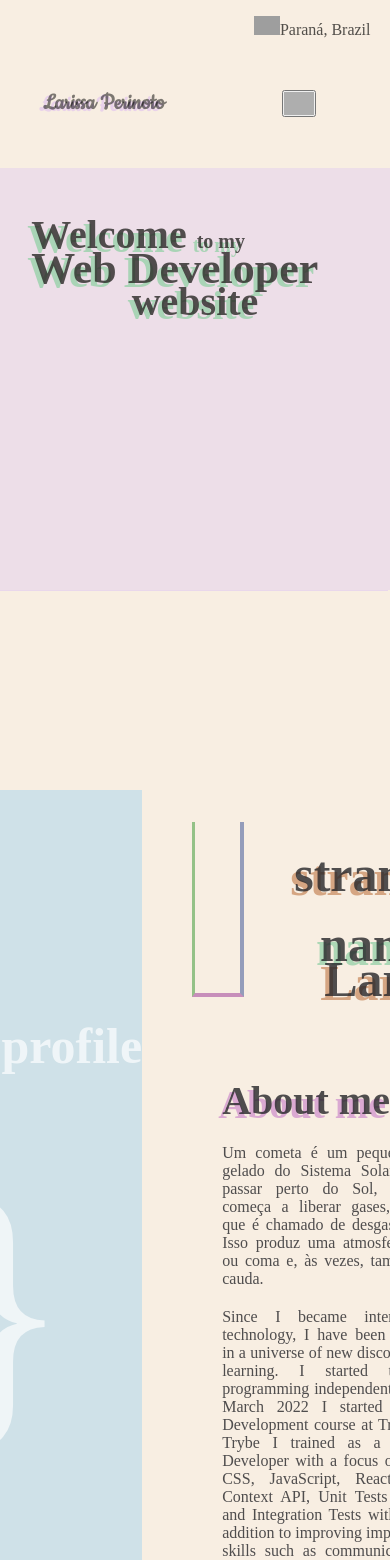
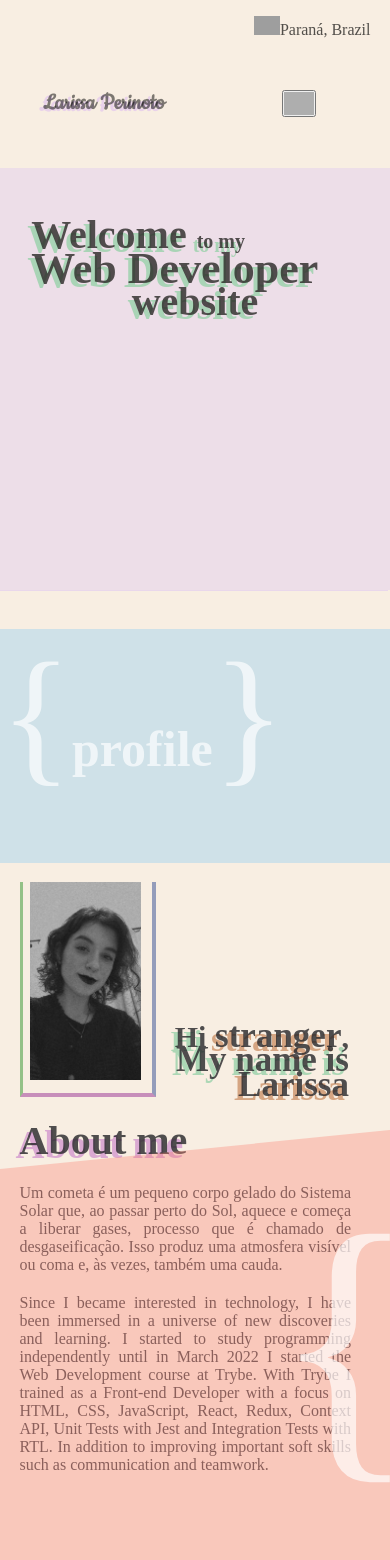
Before and after one commit to larissaperinoto/portfolio, a React (Create React App) app: page / in a window 390 px wide. Shown: the top 1560 px of the page. Built offline with nearby package versions, Linux system fonts and the light colour scheme; grey boxes are pictures that could not be loaded.

Commit message:
Adiciona responsividade na seção about.

```diff
--- a/src/components/About.js
+++ b/src/components/About.js
@@ -6,10 +6,9 @@ export default function About() {
   return (
     <section id="about">
       <div className="about-background whiteTextColor ">
-        <p>{`{`}<span>profile</span></p>
-        <p>{`}`}</p>
+        <p>{`{`}<span>profile</span>{`}`}</p>
       </div>
-      <div>
+      <div className="about_infos">
         <div className="about-profile">
           <div className="about-profile-background">
             <img src={ Profile } alt="Larissa's profile" />
--- a/src/css/about.css
+++ b/src/css/about.css
@@ -2,15 +2,20 @@
   display: flex;
   align-items: center;
   justify-content: center;
-  margin-top: 200px;
-  height: 900px;
+  width: 100%;
+  margin-top: 10%;
+  height: 100vw;
+}
+
+.about_infos {
+  width: 60%;
 }
 
 .about-background {
   background-color: rgba(145, 205, 240, 0.4);
-  width: 100%;
+  text-align: center;
   height: 100%;
-  text-align: center;
+  width: 40%;
 }
 
 .about-background p {
@@ -24,18 +29,19 @@
 
 .about-profile {
   display: flex;
-  padding: 0px 50px;
+  align-items: baseline;
+  justify-content: left;
+  margin-left: 5%;
 }
 
 .about-profile-background {
   border-right: 4px solid rgba(0, 36, 128, 0.4);
   border-bottom: 4px solid rgba(128, 0, 128, 0.4);
   border-left: 3px solid rgb(0, 128, 0, 0.4);
-  padding-right: 30px;
-  padding-bottom: 20px;
-  padding-left: 15px;
-  width: 25%;
-  font-size: 50px;
+  padding-right: 3%;
+  padding-bottom: 2.5%;
+  padding-left: 2%;
+  width: 30%;
 }
 
 .about-profile-background img {
@@ -43,7 +49,7 @@
 }
 
 .about-profile h3 {
-  margin-left: 50px;
+  margin: 0 5% 0 5%;
   font-size: 50px;
   color: rgba(36, 36, 40, 0.8);
   line-height: 0.7;
@@ -56,13 +62,13 @@
   display: block;
 }
 
-.about-profile p span {
+.about-profile h3 span {
   font-size: 55px;
 }
 
 .about-text {
-  width: 60%;
-  padding: 80px;
+  padding: 5% 5%;
+  padding-right: 25%;
   color: rgba(36, 36, 40, 0.8);
   text-align: justify;
 }
@@ -74,3 +80,62 @@
 .about-text p {
   margin-top: 20px;
 }
+
+@media (max-width: 1000px) {
+
+  #about {
+    display: block;
+  }
+
+  .about-background {
+    width: 100%;
+    height: 60%;
+    text-align: left;
+  }
+
+  .about_infos {
+    width: 100%;
+    margin-top: 5%;
+  }
+
+  .about-background p {
+    font-size: 250px;
+  }
+}
+
+@media (max-width: 770px) {
+
+  .about-background p {
+    font-size: 200px;
+  }
+
+  .about-text {
+    padding-right: 20%;
+  }
+}
+
+@media (max-width: 690px) {
+
+  .about-background p {
+    font-size: 150px;
+  }
+
+  .about-text {
+    padding-right: 15%;
+  }
+}
+
+@media (max-width: 599px) {
+
+  .about-text {
+    padding-right: 10%;
+  }
+
+  .about-profile h3 {
+    font-size: 30px;
+  }
+
+  .about-profile h3 span {
+    font-size: 35px;
+  }
+}
```
